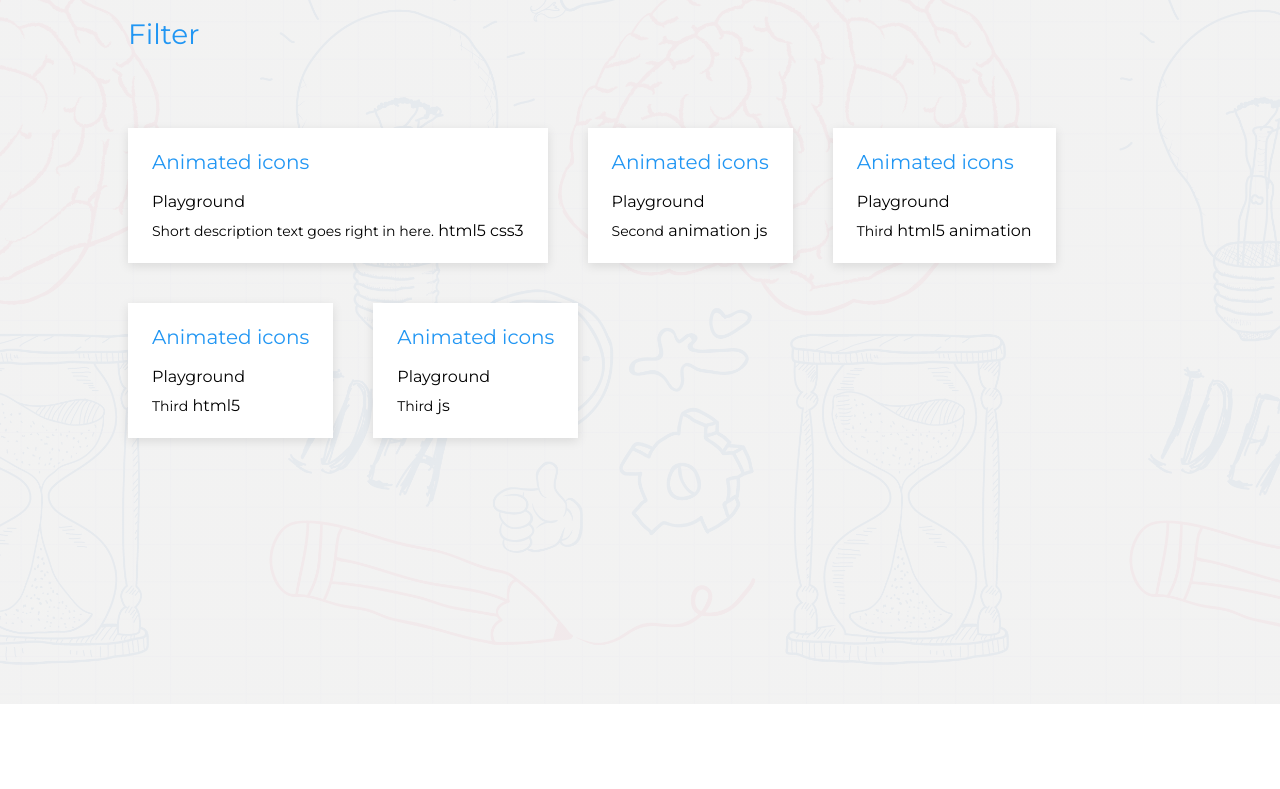
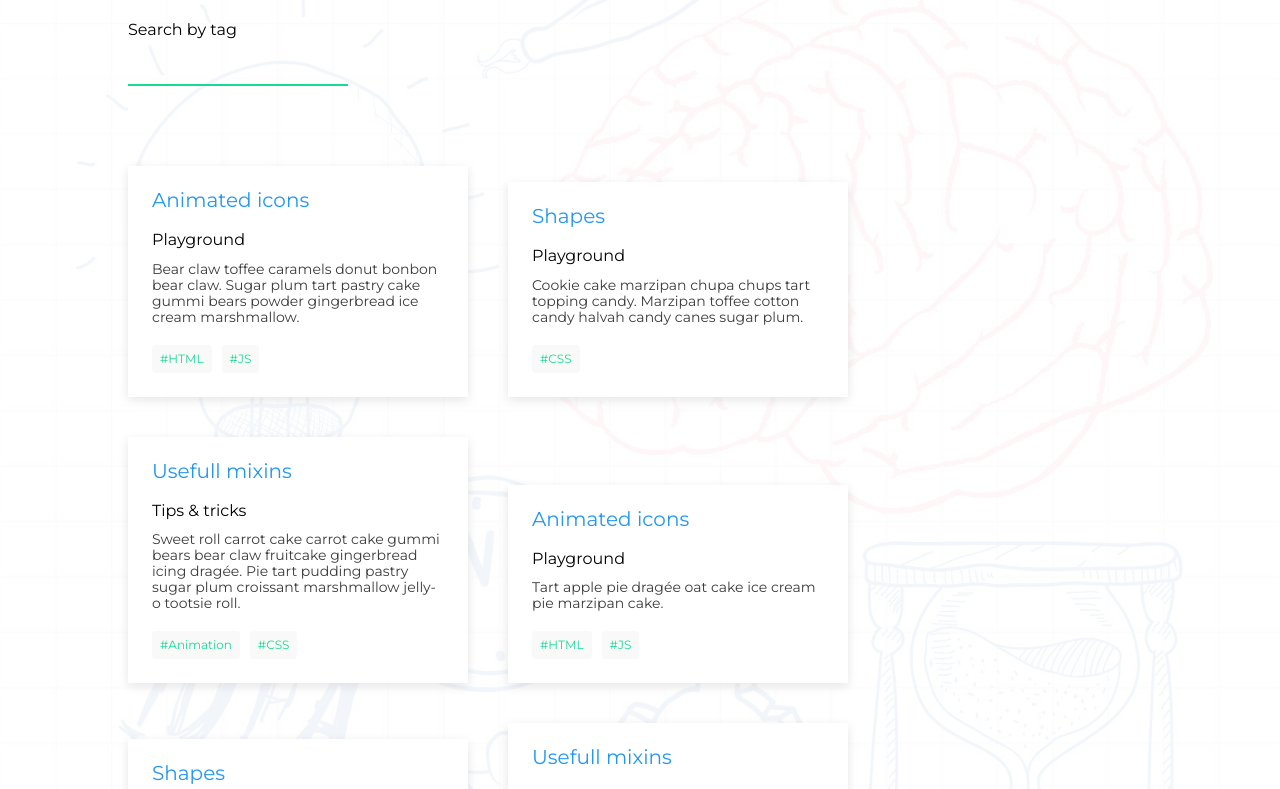
Before and after one commit to srdjanov/srdjanov.github.io, a website: page index.html at #!/portfolio in a window 1280 px wide. Shown: the part 96-885 px from the top of the page. Before the commit the page ends 800 px from the top, so only its background shows below. Drawn offline with nearby package versions, Linux system fonts and the light colour scheme; some packages are replaced by stand-ins of ours.

Commit message:
portfolio / search filter

```diff
--- /dev/null
+++ b/data/portfolio.json
@@ -0,0 +1,54 @@
+[
+  {
+    "name": "Animated icons",
+    "description": "Bear claw toffee caramels donut bonbon bear claw. Sugar plum tart pastry cake gummi bears powder gingerbread ice cream marshmallow.",
+    "category": "Playground",
+    "tags": [
+      { "name": "HTML" },
+      { "name": "JS" }
+    ]
+  },
+  {
+    "name": "Shapes",
+    "description": "Cookie cake marzipan chupa chups tart topping candy. Marzipan toffee cotton candy halvah candy canes sugar plum.",
+    "category": "Playground",
+    "tags": [
+      { "name": "CSS" }
+    ]
+  },
+  {
+    "name": "Usefull mixins",
+    "description": "Sweet roll carrot cake carrot cake gummi bears bear claw fruitcake gingerbread icing dragée. Pie tart pudding pastry sugar plum croissant marshmallow jelly-o tootsie roll.",
+    "category": "Tips & tricks",
+    "tags": [
+      { "name": "Animation" },
+      { "name": "CSS" }
+    ]
+  },
+  {
+    "name": "Animated icons",
+    "description": "Tart apple pie dragée oat cake ice cream pie marzipan cake.",
+    "category": "Playground",
+    "tags": [
+      { "name": "HTML" },
+      { "name": "JS" }
+    ]
+  },
+  {
+    "name": "Shapes",
+    "description": "Pie pie cookie pie lemon drops. Cheesecake chocolate jujubes macaroon. Candy canes jelly beans sweet roll croissant",
+    "category": "Playground",
+    "tags": [
+      { "name": "CSS" }
+    ]
+  },
+  {
+    "name": "Usefull mixins",
+    "description": "Pudding tart apple pie soufflé candy canes marzipan brownie croissant pastry. Danish danish biscuit pudding marshmallow jelly beans. Fruitcake brownie jujubes wafer danish.",
+    "category": "Tips & tricks",
+    "tags": [
+      { "name": "Animation" },
+      { "name": "CSS" }
+    ]
+  }
+]
--- a/js/app.js
+++ b/js/app.js
@@ -25,30 +25,11 @@ app.controller('MainController', ['$scope', '$location', function ($scope, $loca
     }
 }]);
 
-app.controller('PortfolioController', ['$scope', function($scope){
-    $scope.filter = [];
-
-    $('.tag').click(function ($this){
-        var tagText = $(this).text();
-
-        if($scope.filter.includes(tagText)){
-            return;
-        }else{
-            $scope.filter.push(tagText);
-
-            $('.portfolio-box-item').hide();
-
-            $('.tag').each( function(){
-                if($(this).text() === tagText){
-                    $(this).parent().show();
-                }
-            });
-
-            var $filterListItem = $("<li><span class='tag-filter'>" + tagText + "</span></li>")
-            $("#filterList").append($filterListItem);
-        }
+app.controller('PortfolioController', ['$scope', '$http', function($scope, $http){
+    $http.get('/data/portfolio.json')
+       .then(function(res){
+          $scope.portfolioList = res.data;
     });
-
 }]);
 
 app.run(['$location', '$rootScope', function($location, $rootScope) {
--- a/pages/portfolio/portfolio.html
+++ b/pages/portfolio/portfolio.html
@@ -1,51 +1,23 @@
 <div class="portfolio-wrapper container-fluid" ng-controller="PortfolioController">
     <div class="page-content">
-        <h1>Portfolio</h1>
+        <h1>Portfolio ..coming soon!</h1>
 
-        <h2>Filter</h2>
-        <ul id="filterList">
-
-        </ul>
+        <p>Search by tag</p>
+        <input type="text" ng-model="searchText.tags.name">
 
         <ul class="portfolio-box-wrapper">
-           <!-- animated icons-->
-            <li class="portfolio-box-item"> <!--  ng-click='nav("/portfolio/animated-icons")' -->
-                <h3>Animated icons</h3>
-                <p>Playground</p>
-                <label>Short description text goes right in here.</label>
-                <span class="tag">html5</span>
-                <span class="tag">css3</span>
+            <li class="portfolio-box-item" ng-repeat="portfolio in portfolioList | filter:searchText"> <!--  ng-click='nav("/portfolio/animated-icons")' -->
+                <h3>{{ portfolio.name }}</h3>
+                <p>{{ portfolio.category }}</p>
+                <label>{{ portfolio.description }}</label>
+
+                <ul class="portfolio-tags">
+                    <li ng-repeat="tag in portfolio.tags">
+                        #{{ tag.name }}
+                    </li>
+                </ul>
             </li>
 
-            <li class="portfolio-box-item"> <!--  ng-click='nav("/portfolio/animated-icons")' -->
-                <h3>Animated icons</h3>
-                <p>Playground</p>
-                <label>Second</label>
-                <span class="tag">animation</span>
-                <span class="tag">js</span>
-            </li>
-
-            <li class="portfolio-box-item"> <!--  ng-click='nav("/portfolio/animated-icons")' -->
-                <h3>Animated icons</h3>
-                <p>Playground</p>
-                <label>Third</label>
-                <span class="tag">html5</span>
-                <span class="tag">animation</span>
-            </li>
-
-            <li class="portfolio-box-item"> <!--  ng-click='nav("/portfolio/animated-icons")' -->
-                <h3>Animated icons</h3>
-                <p>Playground</p>
-                <label>Third</label>
-                <span class="tag">html5</span>
-            </li>
-
-            <li class="portfolio-box-item"> <!--  ng-click='nav("/portfolio/animated-icons")' -->
-                <h3>Animated icons</h3>
-                <p>Playground</p>
-                <label>Third</label>
-                <span class="tag">js</span>
-            </li>
         </ul>
     </div>
 </div>
--- a/sass/base/_typo.scss
+++ b/sass/base/_typo.scss
@@ -7,7 +7,7 @@
     font-family: 'Montserrat', Helvetica, Arial, sans-serif;
 }
 
-// set font family fn
+// set font settings fn
 @mixin set-font($size: null,
                 $weight: null,
                 $color: null){
--- /dev/null
+++ b/sass/elements/_input.scss
@@ -0,0 +1,13 @@
+input[type="text"]{
+    @extend %font-family;
+    @include set-font(18px, 300, $color-active-light);
+
+
+    border: none;
+    outline: none;
+    background-color: transparent;
+    border-bottom: 2px solid $color-active-light;
+
+
+    padding-bottom: 10px;
+}
--- a/sass/layout/pages/portfolio/_portfolio.scss
+++ b/sass/layout/pages/portfolio/_portfolio.scss
@@ -2,8 +2,8 @@
     min-height: 100%;
     background:
         linear-gradient(
-          rgba(242, 242, 242, 0.95),
-          rgba(242, 242, 242, 0.95)
+          rgba(255, 255, 255, 0.95),
+          rgba(255, 255, 255, 0.95)
         ),
         url('../img/img-background-portfolio.jpg') center;
 
@@ -18,13 +18,12 @@
         >li{
             &.portfolio-box-item{
                 @include transition;
-                @extend .slide-in-up;
-                @extend .animated;
+
+                position: relative;
 
                 display: inline-block;
-                position: relative;
+                max-width: 340px;
                 border: 4px solid transparent;
-                float: left;
                 margin-right: 40px;
                 margin-bottom: 40px;
                 padding: 20px;
@@ -44,6 +43,7 @@
                 label{
                     font-size: 14px;
                     font-weight: 300;
+                    color: $color-font-text;
                 }
 
                 &:hover{
@@ -54,3 +54,21 @@
         }
     }
 }
+
+.portfolio-tags{
+    margin-top: 20px;
+
+    >li{
+        padding: 8px;
+        background-color: #f9f9f9;
+        border-radius: 4px;
+        color: $color-active-light;
+        font-size: 12px;
+        float: left;
+        margin-right: 10px;
+
+        &:last-of-type{
+            margin-right: 0;
+        }
+    }
+}
--- a/sass/main.min.scss
+++ b/sass/main.min.scss
@@ -8,7 +8,8 @@
 
 @import 'elements/header',
         'elements/aside',
-        'elements/icons';
+        'elements/icons',
+        'elements/input';
 
 @import 'layout/pages/welcome',
         'layout/pages/home',
```
Also changed, not shown: css/main.min.css.
